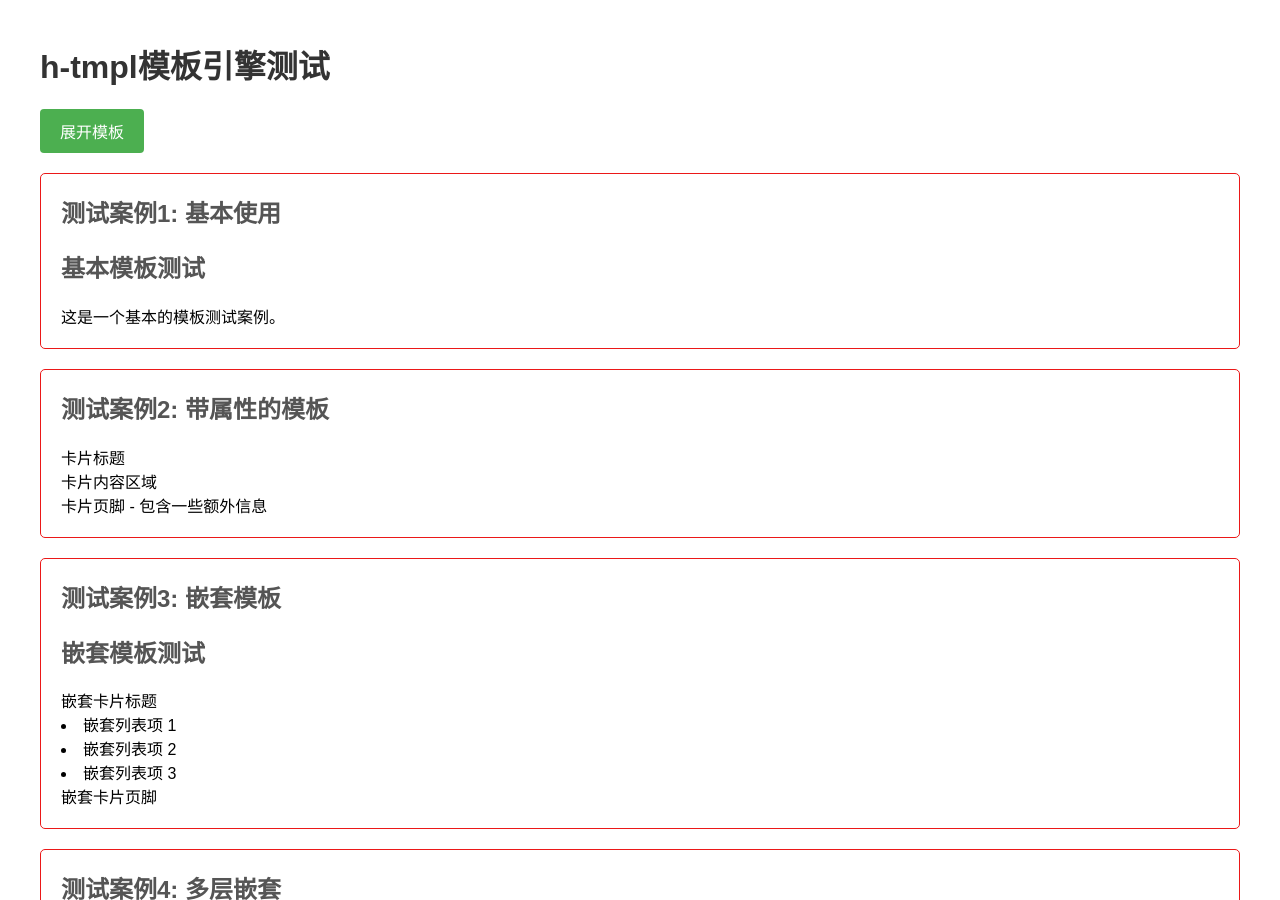
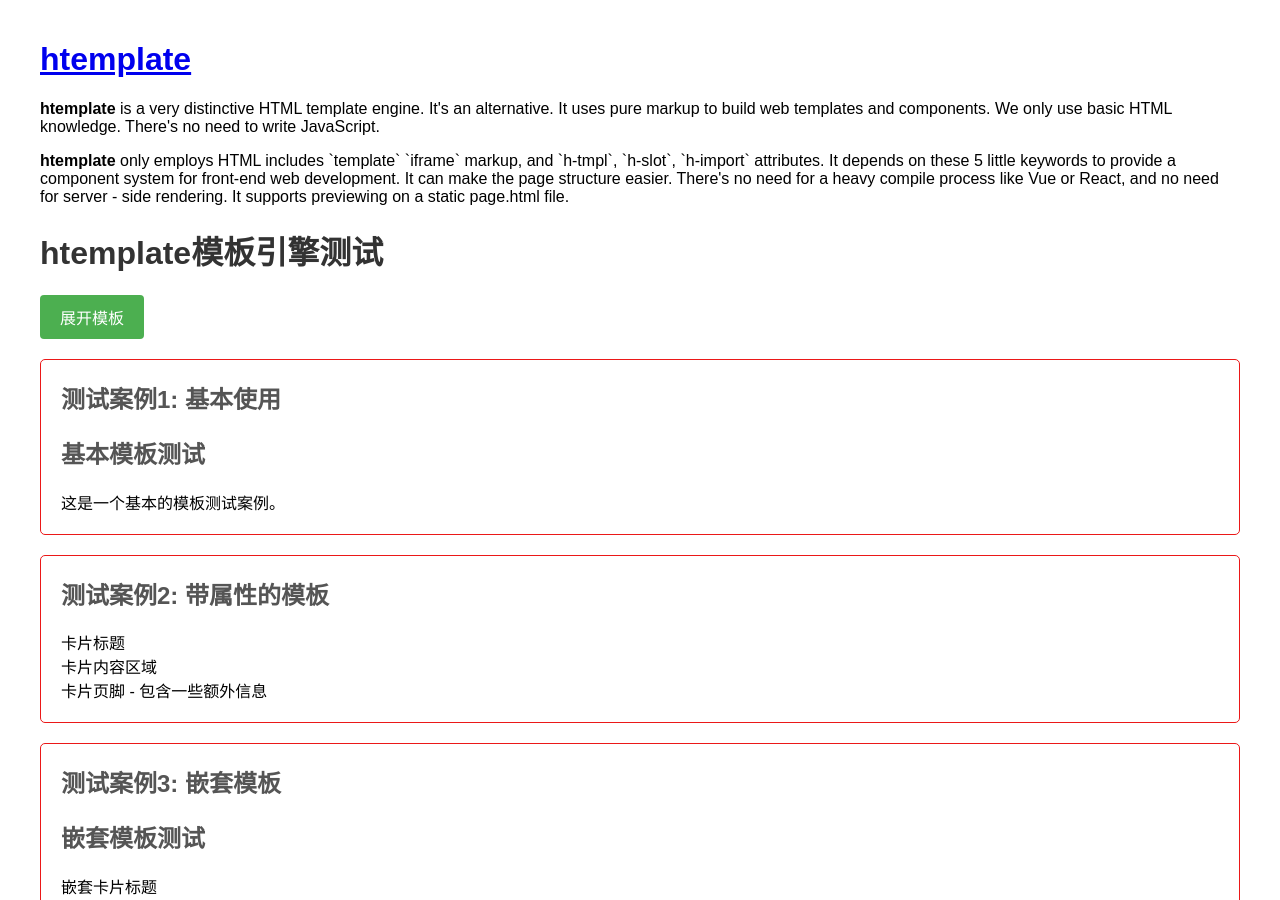
Before and after one commit to hwh008/hwh008.github.io, a Jekyll site: the page htemplate/htemplate-test.html, which Jekyll copies as it is, in a window 1280 px wide and 900 px high. Built offline with Jekyll 4.4.1, drawn with Linux system fonts in a browser that asks for light colours.

Commit message:
fix post

```diff
--- a/htemplate/htemplate-test.html
+++ b/htemplate/htemplate-test.html
@@ -55,7 +55,12 @@
     </style>
 </head>
 <body>
-    <h1>h-tmpl模板引擎测试</h1>
+    <h1><a href="https://github.com/hwh008/htemplate">htemplate</a></h1>
+    <p><b>htemplate</b> is a very distinctive HTML template engine. It's an alternative. It uses pure markup to build web templates and components. We only use basic HTML knowledge. There's no need to write JavaScript.</p>
+    <p><b>htemplate</b> only employs HTML includes `template` `iframe` markup, and `h-tmpl`, `h-slot`, `h-import` attributes.
+        It depends on these 5 little keywords to provide a component system for front-end web development. It can make the page structure easier.
+        There's no need for a heavy compile process like Vue or React, and no need for server - side rendering. It supports previewing on a static page.html file.</p>
+    <h1>htemplate模板引擎测试</h1>
     <button id="expandButton">展开模板</button>
 
     <!-- 定义模板 -->
```
Also changed, not shown: _posts/tech/2025-08-16-htemplate.js.md (+4 -2 lines).
